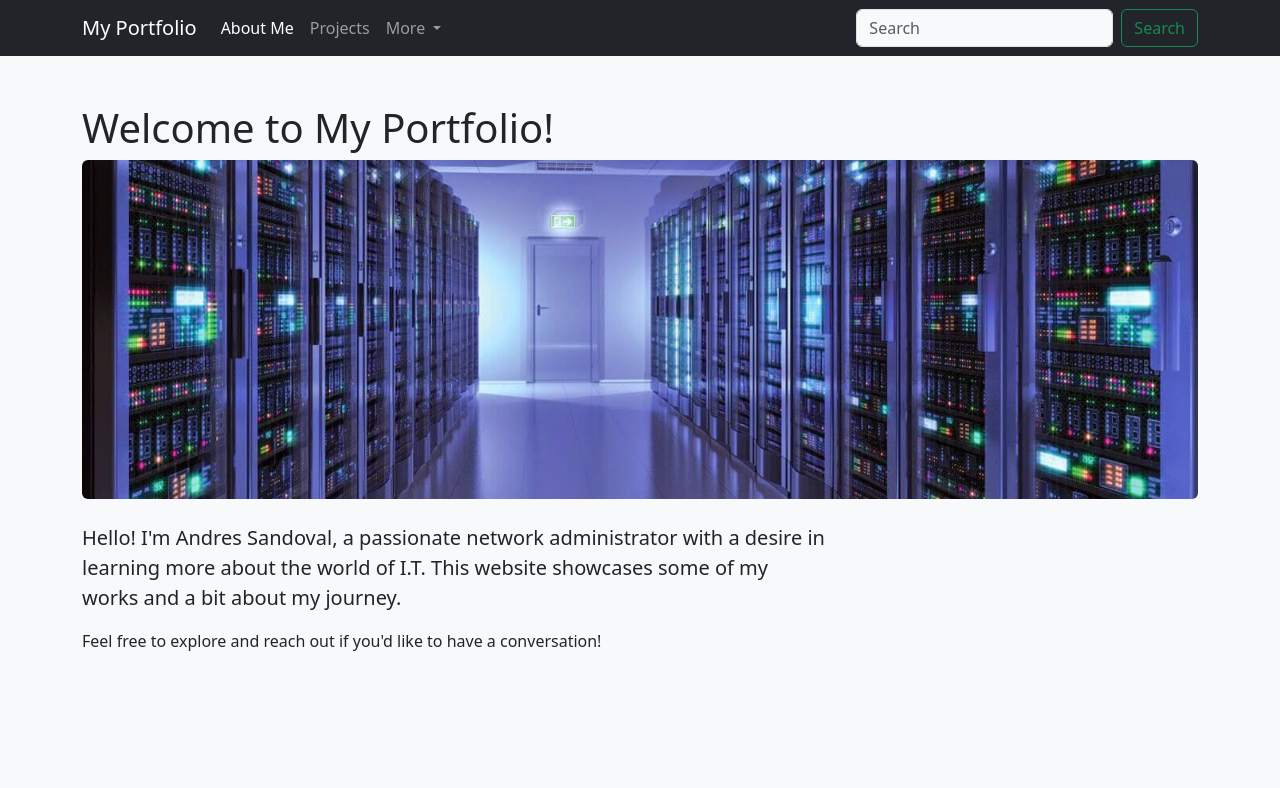
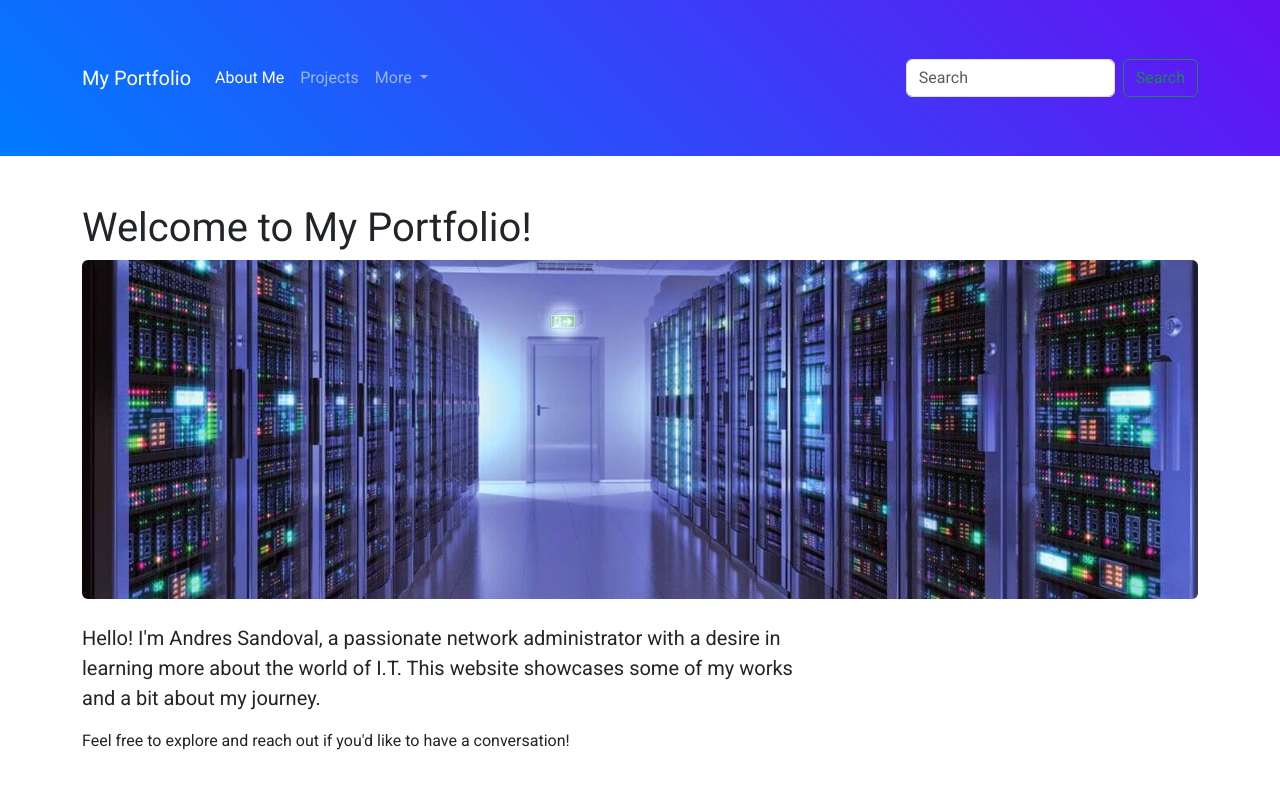
Before and after one commit to azan300/1st-Website, a website: page index.html in a window 1280 px wide. Drawn offline with nearby package versions, Linux system fonts and the light colour scheme.

Commit message:
Update styles.css customized complete

```diff
--- a/styles.css
+++ b/styles.css
@@ -1,7 +1,40 @@
-/*
- * Custom CSS
- */
+/* Custom Font */
+@import url('https://fonts.googleapis.com/css2?family=Roboto:wght@400;700&display=swap');
+body {
+    font-family: 'Roboto', sans-serif;
+}
 
-:root {
-  --bs-body-bg: var(--bs-gray-100);
+/* Navbar */
+.navbar {
+    background: linear-gradient(45deg, #007bff, #6610f2);
 }
+
+/* Spacing */
+.container {
+    margin-top: 50px;
+    margin-bottom: 50px;
+}
+
+/* Button Hover Effects */
+.btn-primary:hover, .btn-secondary:hover {
+    transform: scale(1.05);
+    transition: all 0.3s ease;
+}
+
+.btn-primary {
+    border: 1px solid #007bff;
+}
+
+.btn-secondary {
+    border: 1px solid #6c757d;
+}
+
+/* Custom Link Colors */
+a {
+    color: #6610f2;
+}
+
+a:hover {
+    color: #007bff;
+    text-decoration: underline;
+}
```
